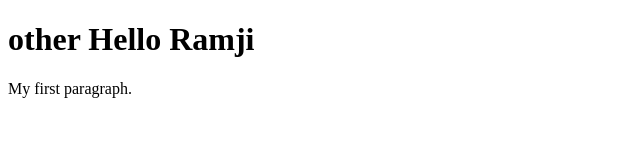
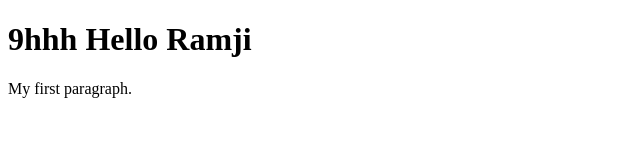
Before and after one commit to RamjiGupta351994/test-repo, a plain HTML site: page index.html in a window 1280 px wide. Shown: the whole page, without its empty margins (0-640 px from the left). Drawn offline with Linux system fonts and the light colour scheme.

Commit message:
Update index.html
gffhg

```diff
--- a/index.html
+++ b/index.html
@@ -2,7 +2,7 @@
 <html>
 <body>
 
-<h1> other Hello Ramji</h1>
+<h1> 9hhh Hello Ramji</h1>
 <p>My first paragraph.</p>
 
 </body>
```
